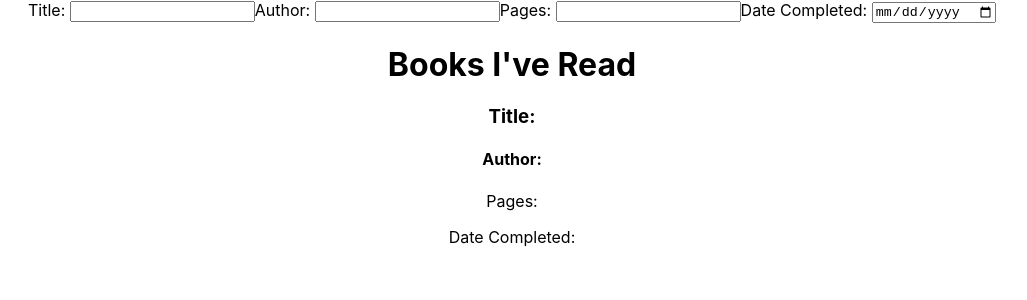
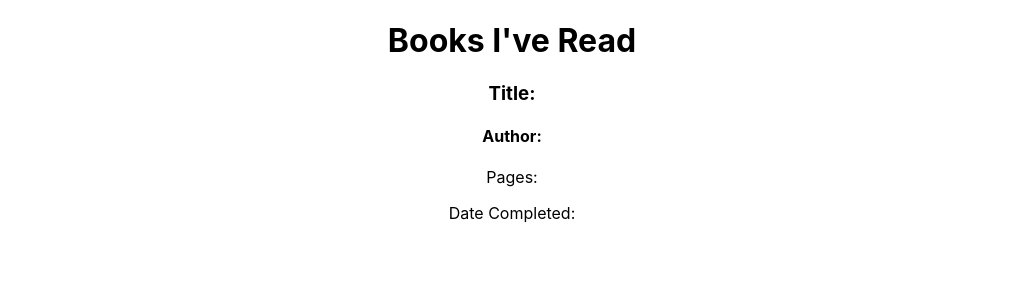
Before and after one commit to KirstenS13/read-tracker-log-viewer, a React (Create React App) app: page / in a window 1280 px wide. Shown: the top 300 px of the page, without its empty margins (128-1155 px from the left). Built offline with nearby package versions, Linux system fonts and the light colour scheme.

Commit message:
commented out the Bookform component in App because I will be focusing on getting the reading log json data rendered to the page instead of creating functionality to add new books

```diff
--- a/src/App.js
+++ b/src/App.js
@@ -7,7 +7,7 @@ import BookForm from './components/BookForm';
 function App() {
   return (
     <div className="App">
-      <BookForm />
+      {/* <BookForm /> */}
       <BookList />
     </div>
   );
```
